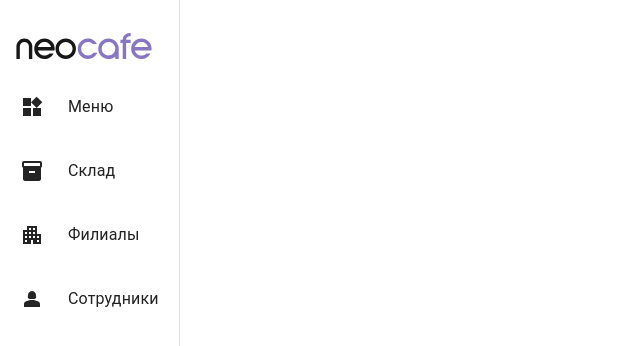
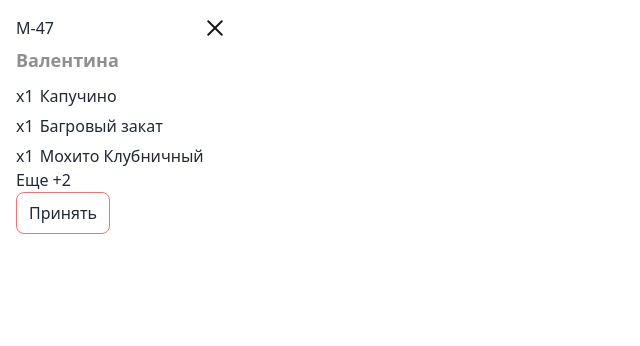
Before and after one commit to Begimai7/neocafe, a React (Vite) app: page / in a window 1280 px wide. Shown: the top 346 px of the page, without its empty margins (0-640 px from the left). Built offline with nearby package versions, Linux system fonts and the light colour scheme.

Commit message:
added card

```diff
--- a/src/App.tsx
+++ b/src/App.tsx
@@ -1,9 +1,12 @@
-import AppRoutes from './router/AppRoutes';
+// import AppRoutes from './router/AppRoutes';
+
+import Card from "./components/Card";
 
 function App() {
   return (
     <div>
-      <AppRoutes />
+      <Card />
+      {/* <AppRoutes /> */}
     </div>
   );
 }
--- /dev/null
+++ b/src/components/Card.tsx
@@ -0,0 +1,30 @@
+import CloseIcon from '../assets/cardIcons/Close.svg';
+import Button from './UI/Button';
+
+const Card = () => {
+  return (
+    <div className='max-w-[243px] p-4'>
+      <div className='flex justify-between'>
+        <p>М-47</p>
+        <img src={CloseIcon} />
+      </div>
+      <p className='mt-1.5 mb-2.5 text-lg font-semibold text-[#8F8F8F]'>Валентина</p>
+      <div className='mt-1.5'>
+        <span className='mr-1.5'>x1</span>
+        <span>Капучино</span>
+      </div>
+      <div className='mt-1.5'>
+        <span className='mr-1.5'>x1</span>
+        <span>Багровый закат</span>
+      </div>
+      <div className='mt-1.5'>
+        <span className='mr-1.5'>x1</span>
+        <span>Мохито Клубничный</span>
+      </div>
+      <div>Еще +2</div>
+      <Button type='button' className='bg-white border border-red-400'>Принять</Button>
+    </div>
+  );
+};
+
+export default Card;
```
Also changed, not shown: src/assets/cardIcons/Close.svg (added).
